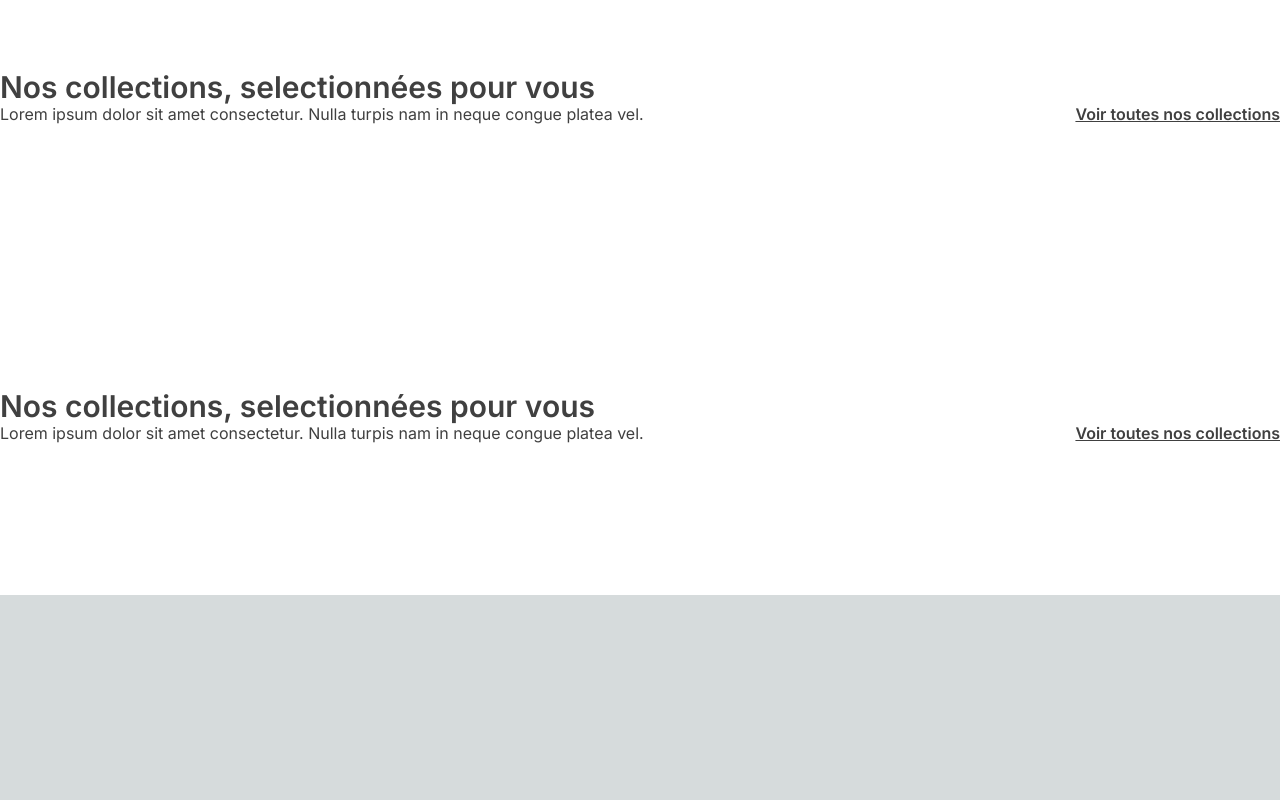
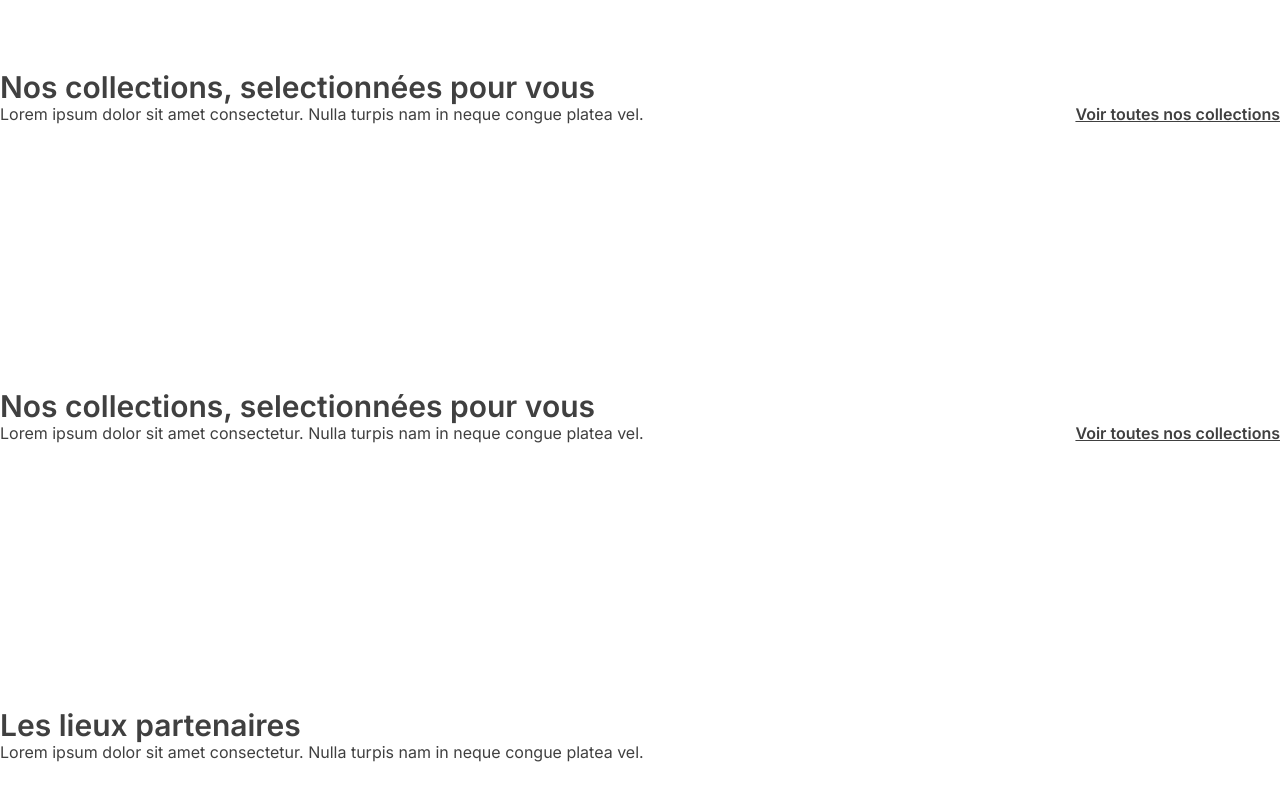
Before and after one commit to mimcity/madeincity_integration, a Next.js app: page / in a window 1280 px wide. Shown: the part 843-1643 px from the top of the page. Before the commit the page ends 1438 px from the top, so only its background shows below. Built offline with nearby package versions, Linux system fonts and the light colour scheme.

Commit message:
Partners Section

```diff
--- /dev/null
+++ b/components/PartnersSection.tsx
@@ -0,0 +1,16 @@
+import React from "react";
+import { Description, DescriptionLink, Title } from "./UI/SectionElements";
+
+const PartnersSection = () => {
+  return (
+    <div className="mt-[115px] mb-[150px]">
+      <Title>Les lieux partenaires</Title>
+      <Description>
+        Lorem ipsum dolor sit amet consectetur. Nulla turpis nam in neque congue
+        platea vel.
+      </Description>
+    </div>
+  );
+};
+
+export default PartnersSection;
--- a/pages/index.tsx
+++ b/pages/index.tsx
@@ -1,6 +1,7 @@
 import ExperiencesSection from "@/components/ExperiencesSection";
 import Hero from "@/components/Hero";
 import Navbar from "@/components/Navbar";
+import PartnersSection from "@/components/PartnersSection";
 import SliderSection from "@/components/SliderSection";
 import { Inter } from "next/font/google";
 
@@ -13,6 +14,7 @@ export default function Home() {
       <Hero />
       <SliderSection />
       <ExperiencesSection />
+      <PartnersSection />
     </main>
   );
 }
```
